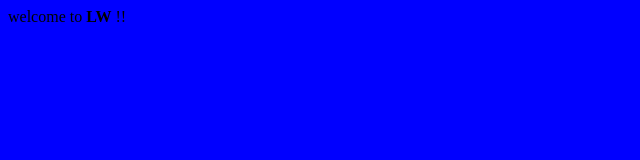
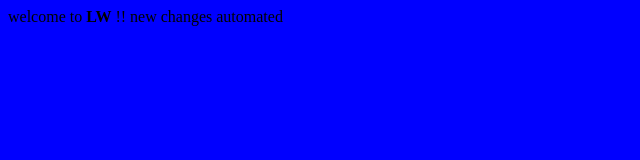
Before and after one commit to Sayantan2k24/jenkinstraining2022first, a plain HTML site: page index.html in a window 1280 px wide. Shown: the whole page, without its empty margins (0-640 px from the left). Drawn offline with Linux system fonts and the light colour scheme.

Commit message:
new changes 3

```diff
--- a/index.html
+++ b/index.html
@@ -1,3 +1,4 @@
 <body bgcolor='blue'>
 welcome to <b>LW</b> !!
+new changes automated
 <body>
```
